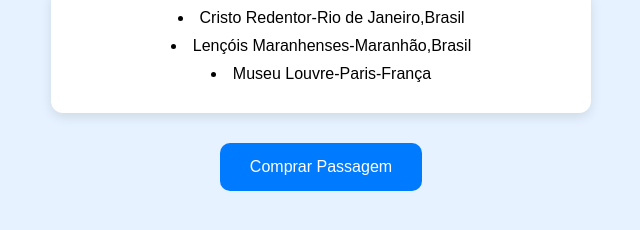
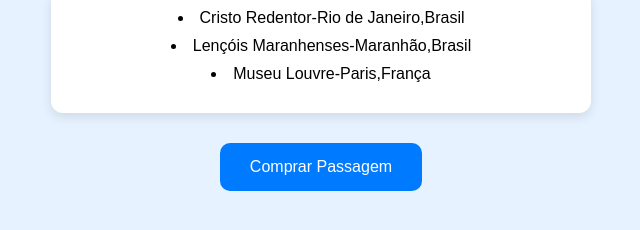
Before and after one commit to danieltoscanocarvalho1-lang/Viagem.web, a plain HTML site: page index.html in a window 1280 px wide. Shown: the part 204-434 px from the top of the page, 319-959 px from the left. Drawn offline with Linux system fonts and the light colour scheme.

Commit message:
Fix HTML structure and formatting issues

```diff
--- a/index.html
+++ b/index.html
@@ -13,7 +13,7 @@
 <ul>
 <li>Cristo Redentor-Rio de Janeiro,Brasil</li>
 <li>Lençóis Maranhenses-Maranhão,Brasil</li>
-<li>Museu Louvre-Paris-França</li>
+<li>Museu Louvre-Paris,França</li>
 </ul>
 
  <a href="https://www.voeazul.com.br/br/pt/home">Comprar Passagem</a>
```
